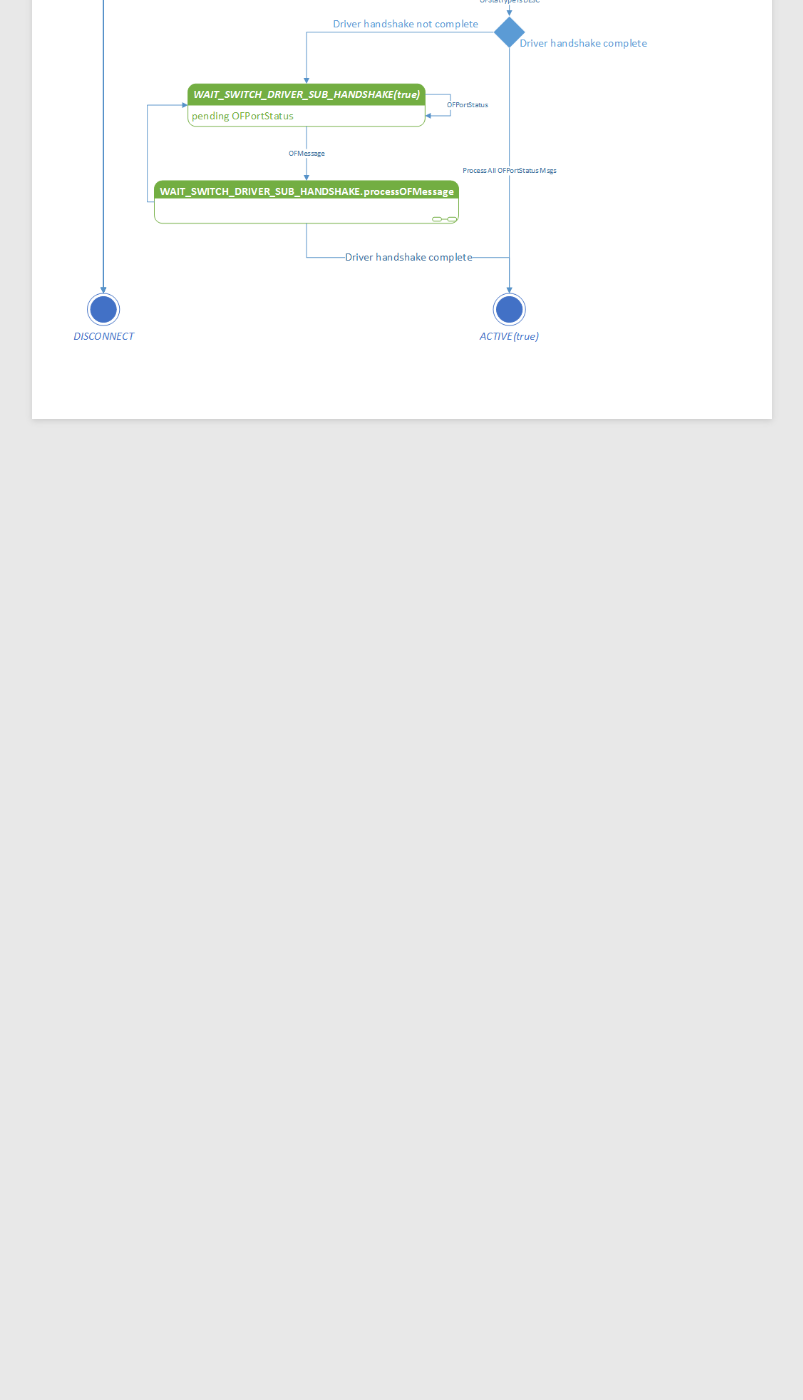
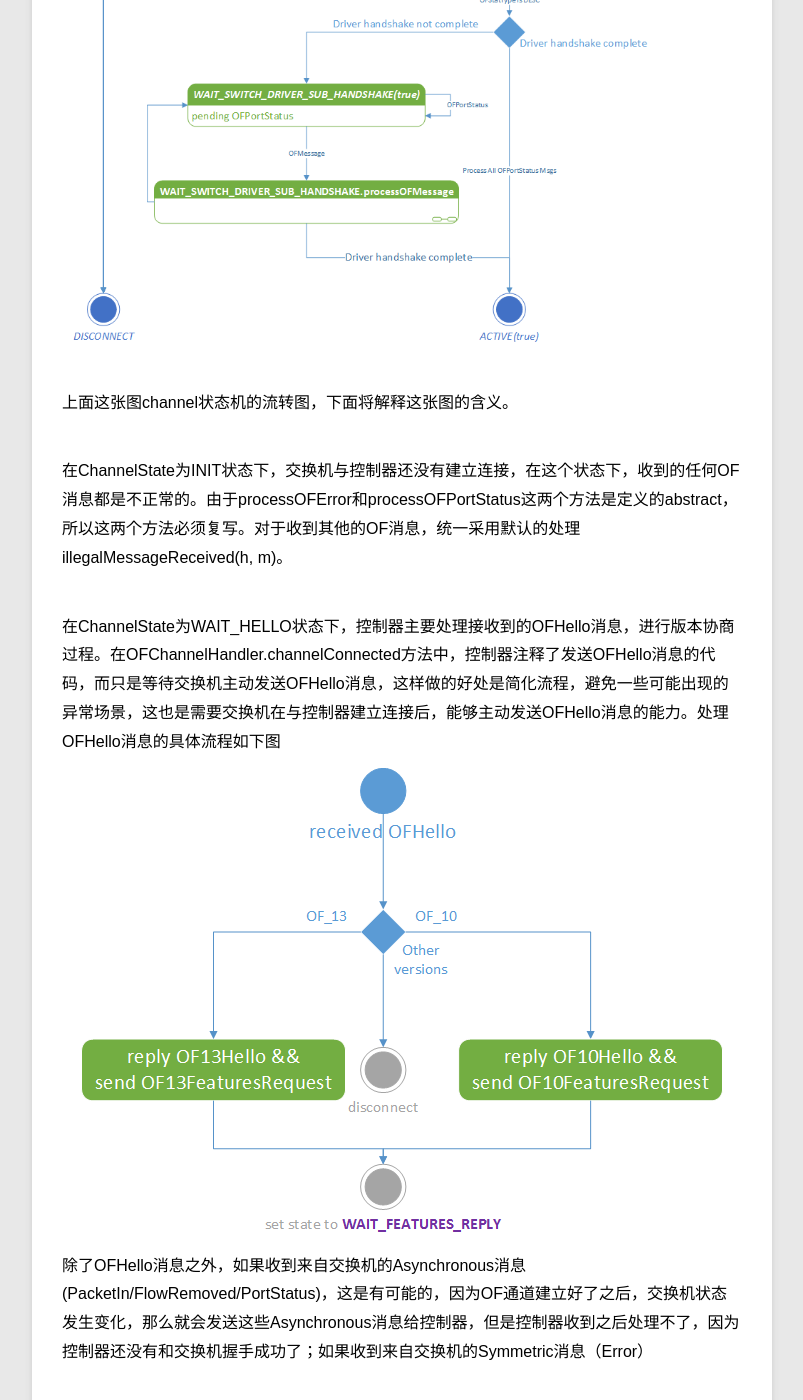
Before and after one commit to KailongLi/kailongli.github.io, a Jekyll site: the page built from _posts/blog/2015-04-08-channel-state.md, in a window 1280 px wide and 1400 px high, scrolled down 3082 px. Shown: the whole window, without its empty margins (78-881 px from the left). Built offline with Jekyll 4.4.1, drawn with Linux system fonts in a browser that asks for light colours; Markdown is read by kramdown in place of the engine named in the settings; before the commit the page ends 3581 px from its top, so only the background shows below that.

Commit message:
channel state machine v2

```diff
--- a/_posts/blog/2015-04-08-channel-state.md
+++ b/_posts/blog/2015-04-08-channel-state.md
@@ -99,6 +99,14 @@ description: 分析代码中Channel状态机，状态的变化范围从控制器
 ## 状态机各个状态变化分析
 ![channel state machine](/images/githubpages/channel state machine.png)
 
+上面这张图channel状态机的流转图，下面将解释这张图的含义。
+
+在ChannelState为INIT状态下，交换机与控制器还没有建立连接，在这个状态下，收到的任何OF消息都是不正常的。由于processOFError和processOFPortStatus这两个方法是定义的abstract，所以这两个方法必须复写。对于收到其他的OF消息，统一采用默认的处理illegalMessageReceived(h, m)。
+
+在ChannelState为WAIT_HELLO状态下，控制器主要处理接收到的OFHello消息，进行版本协商过程。在OFChannelHandler.channelConnected方法中，控制器注释了发送OFHello消息的代码，而只是等待交换机主动发送OFHello消息，这样做的好处是简化流程，避免一些可能出现的异常场景，这也是需要交换机在与控制器建立连接后，能够主动发送OFHello消息的能力。处理OFHello消息的具体流程如下图
+![WAIT_HELLO_processOFHello](/images/githubpages/WAIT_HELLO_processOFHello.png)
+除了OFHello消息之外，如果收到来自交换机的Asynchronous消息(PacketIn/FlowRemoved/PortStatus)，这是有可能的，因为OF通道建立好了之后，交换机状态发生变化，那么就会发送这些Asynchronous消息给控制器，但是控制器收到之后处理不了，因为控制器还没有和交换机握手成功了；如果收到来自交换机的Symmetric消息（Error）
+
 [netty]:http://www.importnew.com/7669.html "netty"
 [状态机模式]:http://www.importnew.com/7669.html "状态机模式"
 [版本协商]:http://flowgrammable.org/sdn/openflow/state-machine/ "版本协商"
```
Also changed, not shown: _posts/blog/2015-04-07-switch-connection.md (+2 -2 lines), images/githubpages/WAIT_HELLO_processOFHello.png (added).
